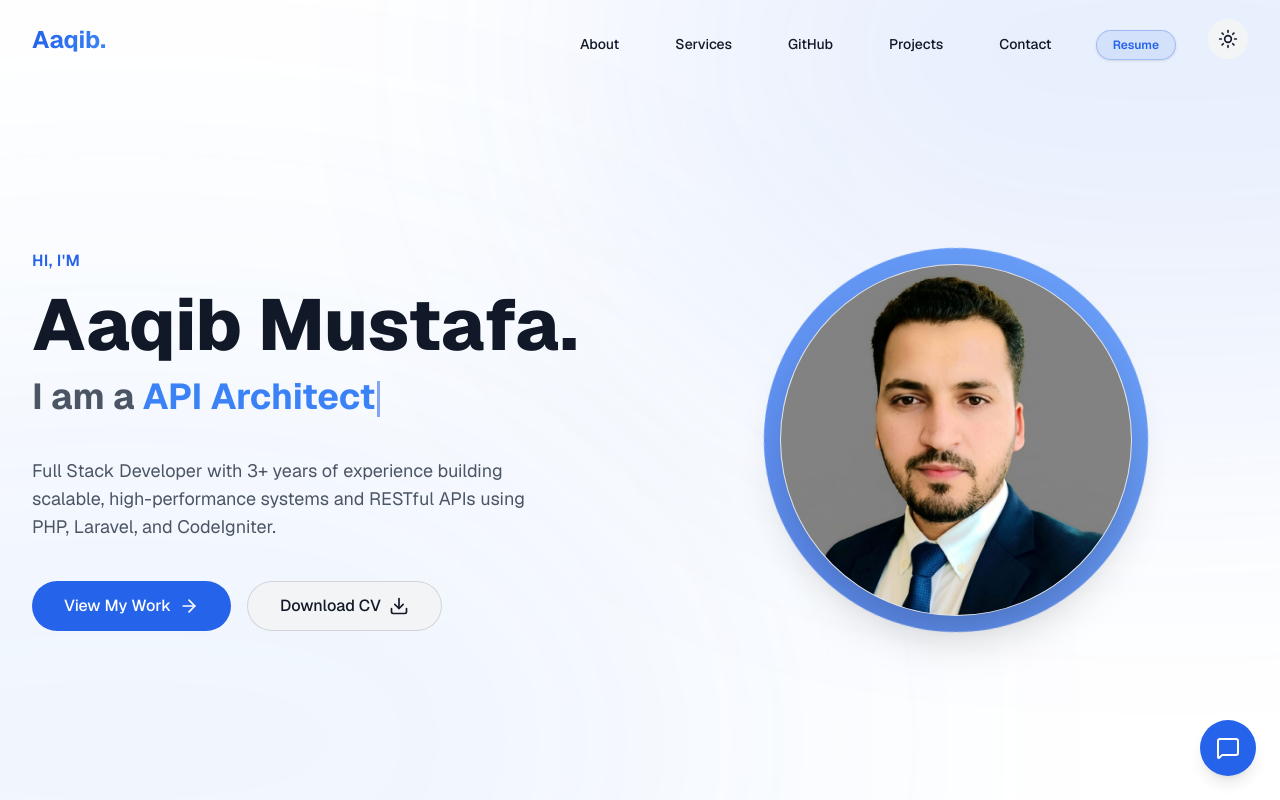
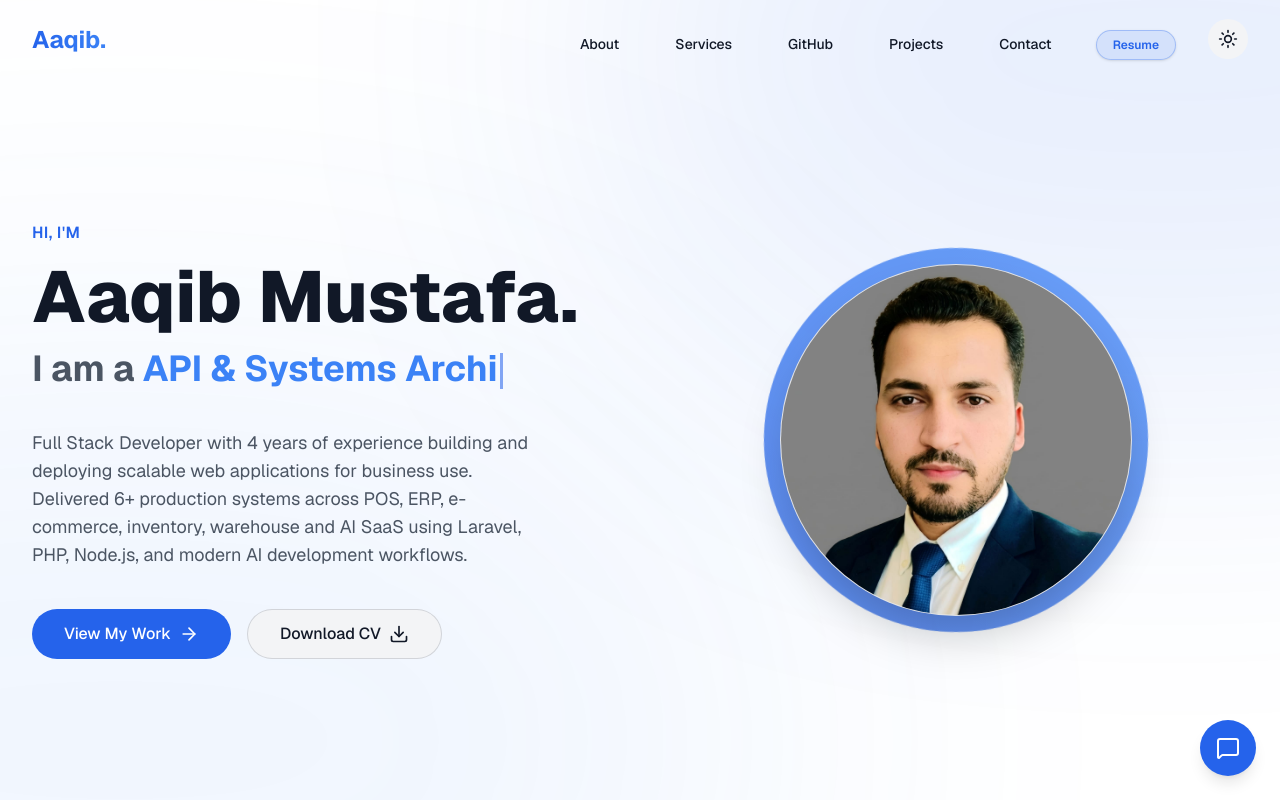
Before and after one commit to aaqibmustafa/aaqibmustafa.github.io, a Next.js app: page / in a window 1280 px wide. Shown: the top 800 px of the page. Built offline with nearby package versions, Linux system fonts and the light colour scheme.

Commit message:
code update heri section

```diff
--- a/app/components/sections/Hero.tsx
+++ b/app/components/sections/Hero.tsx
@@ -8,9 +8,10 @@ import { Typewriter } from "../ui/Typewriter";
 export function Hero() {
   const roles = [
     "Full Stack Developer",
-    "API Architect",
-    "Database Optimizer",
-    "Systems Integrator"
+    "API & Systems Architect",
+    "Laravel & Node.js Specialist",
+    "Database & Performance Optimizer",
+    "AI SaaS & Enterprise Engineer"
   ];
 
   return (
@@ -58,7 +59,7 @@ export function Hero() {
               transition={{ delay: 0.5 }}
               className="text-text-secondary text-lg mb-10 max-w-lg mx-auto md:mx-0"
             >
-              Full Stack Developer with 3+ years of experience building scalable, high-performance systems and RESTful APIs using PHP, Laravel, and CodeIgniter.
+              Full Stack Developer with 4 years of experience building and deploying scalable web applications for business use. Delivered 6+ production systems across POS, ERP, e-commerce, inventory, warehouse and AI SaaS using Laravel, PHP, Node.js, and modern AI development workflows.
             </motion.p>
 
             <motion.div
@@ -75,7 +76,7 @@ export function Hero() {
                 <ArrowRight className="ml-2 w-5 h-5" />
               </a>
               <a
-                href="/resume/Aaqib_resume.pdf"
+                href="/resume/Aaqib_Mustafa_Resume.pdf"
                 target="_blank"
                 rel="noopener noreferrer"
                 className="inline-flex items-center justify-center px-8 py-3 rounded-full bg-bg-secondary text-text-primary font-medium border border-text-secondary/20 hover:border-text-secondary/50 transition-all hover:scale-105"
```
